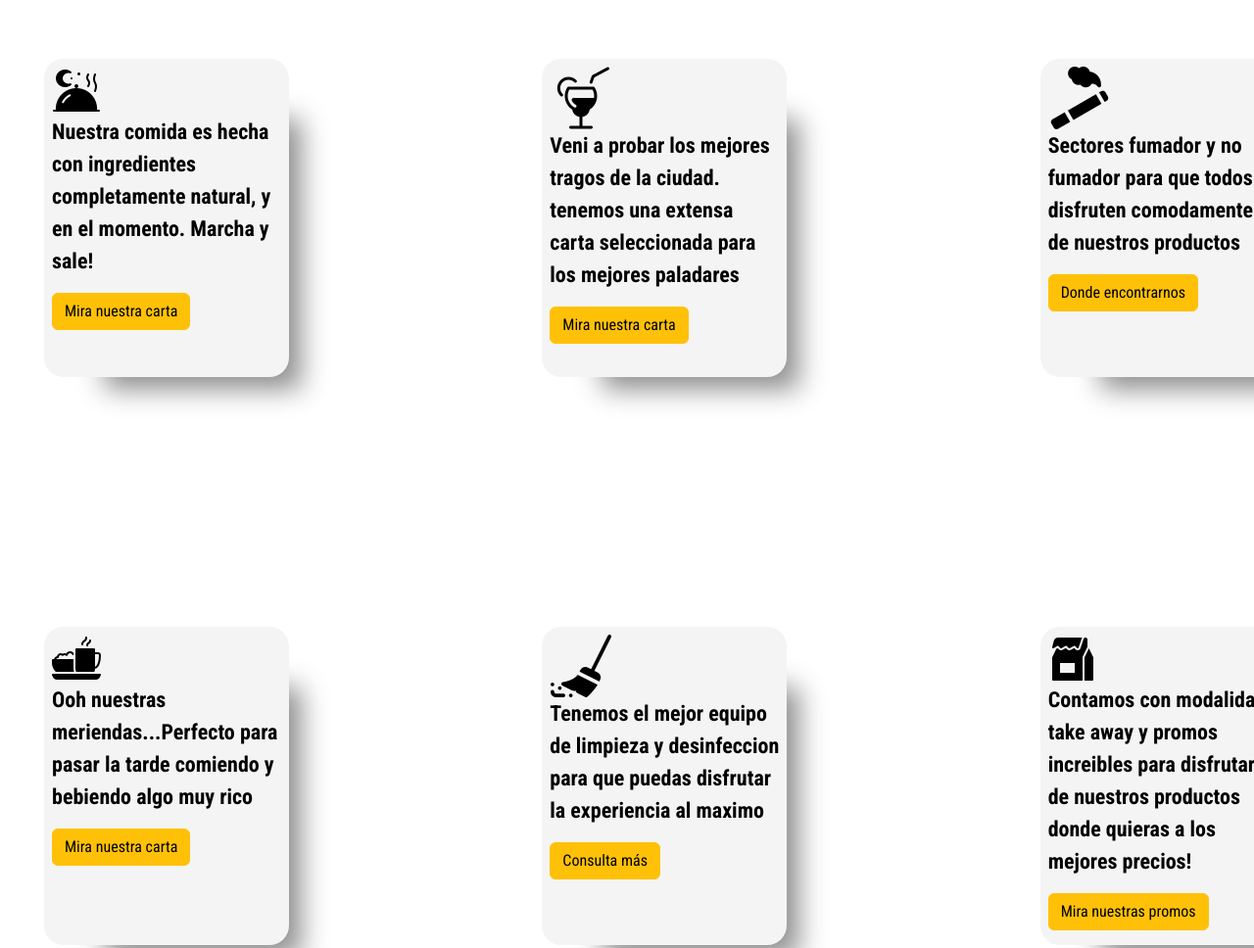
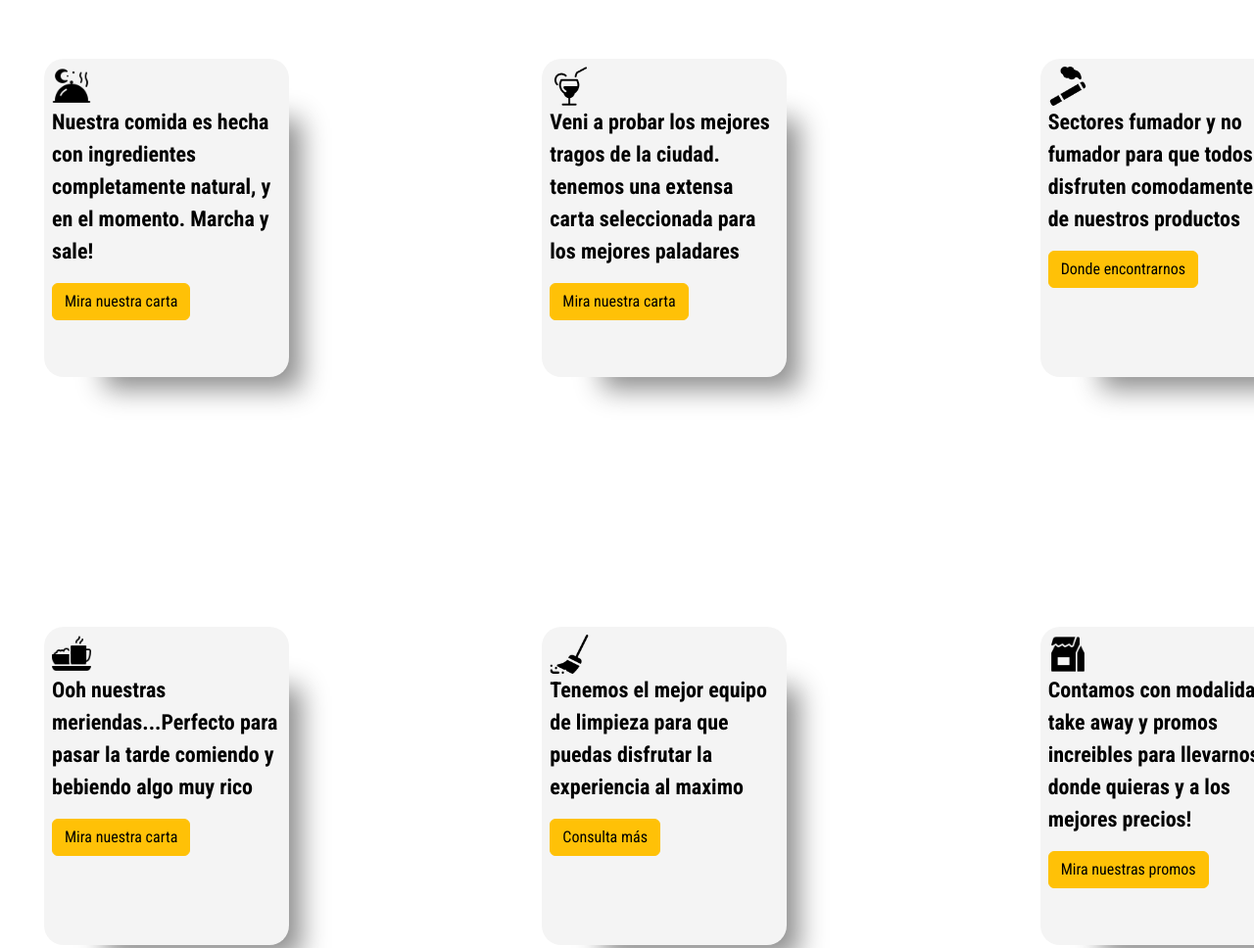
Before and after one commit to DjFernandoIslas/coderhouse-desarrollo-web-fernando-islas, a website: page index.html in a window 1280 px wide. Shown: the part 1874-2842 px from the top of the page at 98% size. Drawn offline with nearby package versions, Linux system fonts and the light colour scheme.

Commit message:
modificada seccion cards

```diff
--- a/index.html
+++ b/index.html
@@ -115,7 +115,7 @@
   </div>
   <div class="our_work_cards">
       <div class="our_work_cards-card card01">
-        <img src="./images/Iconos/nuestra-comida.png" alt="icono comida">
+        <img class="card_img" src="./images/Iconos/nuestra-comida.png" alt="icono comida">
         <p>Nuestra comida es hecha con ingredientes completamente natural, y en el momento. Marcha y sale!
           <div class="card-buttons">
           <a class="btn btn-warning" href="./Menu.html" role="button">Mira nuestra carta</a>
@@ -123,36 +123,34 @@
         </p>
       </div>
       <div class="our_work_cards-card card02">
-        <img src="./images/Iconos/nuestra-bebida.png" alt="icono bebida">
+        <img class="card_img" src="./images/Iconos/nuestra-bebida.png" alt="icono bebida">
         <p>Veni a probar los mejores tragos de la ciudad. tenemos una extensa carta seleccionada para los mejores paladares</p>
         <div class="card-buttons">
           <a class="btn btn-warning" href="./Menu.html" role="button">Mira nuestra carta</a>
         </div>
       </div>
       <div class="our_work_cards-card card03">
-        <img src="./images/Iconos/nuestra-merienda.png" alt="icono merienda">
+        <img class="card_img" src="./images/Iconos/nuestra-merienda.png" alt="icono merienda">
         <p>Ooh nuestras meriendas...Perfecto para pasar la tarde comiendo y bebiendo algo muy rico</p>
         <div class="card-buttons">
           <a class="btn btn-warning" href="./Menu.html" role="button">Mira nuestra carta</a>
         </div>
       </div>
       <div class="our_work_cards-card card04">
-        <img src="./images/Iconos/nuestra-limpieza.png" alt="icono limpieza">
-        <p>Tenemos el mejor equipo de limpieza y desinfeccion para que puedas disfrutar la experiencia al maximo</p>
-        <div class="card-buttons">
+        <img class="card_img" src="./images/Iconos/nuestra-limpieza.png" alt="icono limpieza">
+        <p>Tenemos el mejor equipo de limpieza para que puedas disfrutar la experiencia al maximo</p>
           <a class="btn btn-warning" href="./Contactanos.html" role="button">Consulta más</a>
-        </div>
       </div>
       <div class="our_work_cards-card card05">
-        <img src="./images/Iconos/smoking.png" alt="icono de cigarrillo">
+        <img class="card_img" src="./images/Iconos/smoking.png" alt="icono de cigarrillo">
         <p>Sectores fumador y no fumador para que todos disfruten comodamente de nuestros productos</p>
         <div class="card_buttons">
           <a class="btn btn-warning" href="./Nosotros.html" role="button">Donde encontrarnos</a>
         </div>
       </div>
       <div class="our_work_cards-card card06">
-        <img src="./images/Iconos/take-away.png" alt="icono take away">
-        <p>Contamos con modalidad take away y promos increibles para disfrutar de nuestros productos donde quieras a los mejores precios!</p>
+        <img class="card_img" src="./images/Iconos/take-away.png" alt="icono take away">
+        <p>Contamos con modalidad take away y promos increibles para llevarnos donde quieras y a los mejores precios!</p>
         <div class="card-buttons">
           <a class="btn btn-warning" href="./Promos.html" role="button">Mira nuestras promos</a>
         </div>
--- a/scss/pages/Index/_Main-cards.scss
+++ b/scss/pages/Index/_Main-cards.scss
@@ -52,11 +52,23 @@
   border-radius: 20px;
   width: 200px;
   height: 200px;
-  padding: 8px;
+  padding: 0;
   transition: all 2s;
   margin: 5px;
   background-color: $light;
   color: black;
+}
+
+.card-buttons{
+  display: flex;
+  flex-direction: row;
+  justify-content: center;
+  padding-bottom: 10px;
+}
+
+.card_img{
+  width: 40px;
+  height: 40px;
 }
 
 @media (min-width: 992px) {
```
Also changed, not shown: Css/Style.css.
